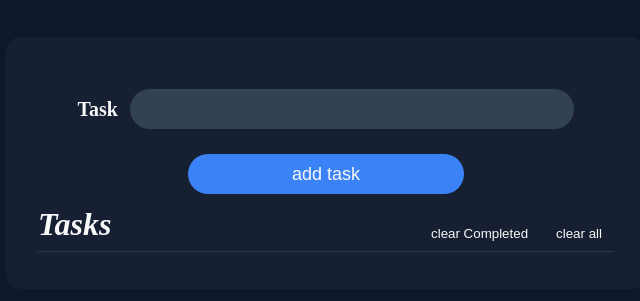
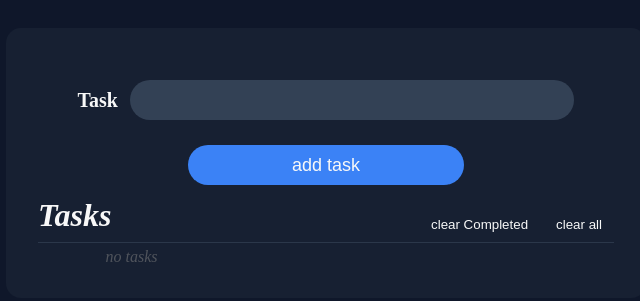
Before and after one commit to AsemDiab/TaskManagement, a plain HTML site: page index.html in a window 1280 px wide. Shown: the part 212-513 px from the top of the page, without its empty margins (314-954 px from the left). Drawn offline with Linux system fonts and the light colour scheme; files that its build step writes are made by us from their sources.

Commit message:
fix imports stament

```diff
--- a/index.html
+++ b/index.html
@@ -10,7 +10,7 @@
       type="image/png"
       href="../public/list.png"
     />
-    <link rel="stylesheet" href="style.css" />
+    <link rel="stylesheet" href="dist/style.css" />
   </head>
   <body>
     <div class="container">
@@ -38,6 +38,6 @@
         <ul class="TaskList" id="TaskList"></ul>
       </div>
     </div>
-    <script src="./script.js"></script>
+    <script src="./dist/script.js"></script>
   </body>
 </html>
```
